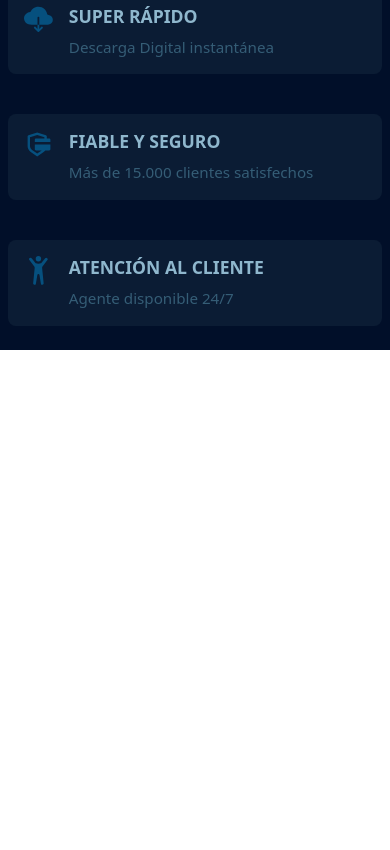
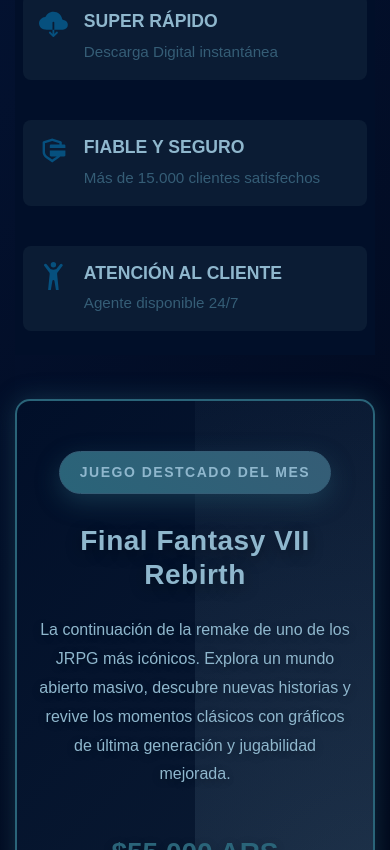
Before and after one commit to sara-18Git/proyecto2-grupal, a React (Vite) app in the folder proyecto2/: page / in a window 390 px wide. Shown: the part 1150-2000 px from the top of the page. Before the commit the page ends 1500 px from the top, so only its background shows below. Built offline with nearby package versions, Linux system fonts and the light colour scheme.

Commit message:
Juego destacado (#12)
* termine de hacer el responsive de los carruseles y los mejores,falta enlazar a los detalles

* termiene de hacer el componente beneficios

* termine de hacer el banner del juego destacado

---------

Co-authored-by: Amelia-0705 <maantonib@yahoo.com.ar>

```diff
--- /dev/null
+++ b/proyecto2/src/components/Destacado.jsx
@@ -0,0 +1,37 @@
+import React from "react";
+import "bootstrap/dist/css/bootstrap.min.css";
+import "./css/destacado.css";
+
+const Destacado = () => {
+  return (
+    <div className="contenedorDestacado">
+      <div className="contenedorDelJuego">
+        <div className="contendorImagen">
+          <img
+            src="https://static0.gamerantimages.com/wordpress/wp-content/uploads/2024/02/ff7-rebirth-cloud-sephiroth-and-zack.jpg?q=50&fit=crop&w=1100&h=618&dpr=1.5"
+            alt=""
+          />
+        </div>
+        <div className="contenedorTexto">
+          <span>JUEGO DESTCADO DEL MES</span>
+          <h2>Final Fantasy VII Rebirth</h2>
+          <p>
+           La continuación de la remake de uno de los JRPG más icónicos. Explora
+            un mundo abierto masivo, descubre nuevas historias y revive los momentos
+            clásicos con gráficos de última generación y jugabilidad mejorada.
+          </p>
+          <div className="banner-precio">$55.000 ARS</div>
+          <div className="banner-acciones">
+            {/* <Link to="/producto/cyberpunk-2077" className="btn btn-primary">
+              Ver Detalles
+            </Link> */}
+            <button className="btn btn-secondary">Agregar a lista de deseos</button>
+            <button className="btn btn-secondary">Comprar</button>
+          </div>
+        </div>
+      </div>
+    </div>
+  );
+};
+
+export default Destacado;
--- a/proyecto2/src/components/carruseles.jsx
+++ b/proyecto2/src/components/carruseles.jsx
@@ -67,18 +67,20 @@ const Carruseles = () => {
       category: "Aventura",
     },
   ];
+
   const responsive = {
     0: { items: 1 },
     568: { items: 2 },
     1024: { items: 3 },
   };
 
+
   const renderItems = items.map((item) => (
     <div key={item.id} className="carruseles-card h-100 d-flex flex-column">
       <Link
         to={`/producto/${item.id}`}
         className="text-decoration-none"
-      style={{ color: 'inherit' }}
+        style={{ color: "inherit" }}
       >
         <div className="carruseles-image-container">
           <img
@@ -90,14 +92,15 @@ const renderItems = items.map((item) => (
 
         <div className="carruseles-content d-flex flex-column flex-grow-1">
           <h3 className="carruseles-title">{item.title}</h3>
-        <p className="carruseles-description flex-grow-1">{item.description}</p>
+          <p className="carruseles-description flex-grow-1">
+            {item.description}
+          </p>
           <div className="carruseles-category-tag">{item.category}</div>
           <span className="carruseles-price mt-auto">{item.price}</span>
         </div>
       </Link>
     </div>
   ));
-
   return (
     <div className="carruseles-container">
       <h2 className="carruseles-heading">Juegos Destacados</h2>
@@ -120,9 +123,10 @@ const renderItems = items.map((item) => (
                 <path
                   d="M15.5 5l-7 7 7 7"
                   stroke="currentColor"
-                  stroke-width="3"
+
+                  strokeWidth="3"
                   fill="none"
-                  stroke-linecap="round"
+                  strokeLinecap="round"
                 />
               </svg>
             </button>
@@ -138,9 +142,9 @@ const renderItems = items.map((item) => (
                 <path
                   d="M8.5 5l7 7-7 7"
                   stroke="currentColor"
-                  stroke-width="3"
+                  strokeWidth="3"
                   fill="none"
-                  stroke-linecap="round"
+                  strokeLinecap="round"
                 />
               </svg>
             </button>
--- /dev/null
+++ b/proyecto2/src/components/css/destacado.css
@@ -0,0 +1,298 @@
+body {
+  background: linear-gradient(135deg, #051b44 0%, #000310 100%);
+  margin: 0;
+  padding: 20px;
+  min-height: 100vh;
+  font-family: 'Arial', sans-serif;
+}
+
+.contenedorDestacado {
+  padding: 50px 0;
+  background: linear-gradient(135deg, #010f29 0%, #102239 100%);
+  border-radius: 20px;
+  margin: 40px auto;
+  max-width: 1400px;
+  box-shadow: 0 20px 40px rgba(0, 0, 0, 0.4);
+  position: relative;
+  overflow: hidden;
+  border: 2px solid #2a6479;
+}
+
+.contenedorDestacado::before {
+  content: '';
+  position: absolute;
+  top: -50%;
+  right: -50%;
+  width: 100%;
+  height: 200%;
+  background: radial-gradient(circle, rgba(143, 183, 205, 0.15) 0%, transparent 70%);
+  pointer-events: none;
+}
+
+.contenedorDelJuego {
+  display: flex;
+  align-items: center;
+  max-width: 1300px;
+  margin: 0 auto;
+  padding: 0 50px;
+  position: relative;
+  z-index: 2;
+  gap: 60px;
+}
+
+.contendorImagen {
+  flex: 0 0 50%;
+  position: relative;
+}
+
+.contendorImagen::after {
+  content: '';
+  position: absolute;
+  top: -20px;
+  right: -20px;
+  bottom: 20px;
+  left: 20px;
+  background: linear-gradient(45deg, #2a6479, #355d76);
+  border-radius: 20px;
+  z-index: -1;
+  opacity: 0.4;
+  filter: blur(15px);
+}
+
+.contendorImagen img {
+  width: 100%;
+  height: 450px;
+  object-fit: cover;
+  border-radius: 15px;
+  box-shadow: 0 20px 40px rgba(0, 0, 0, 0.6);
+  transition: all 0.3s ease;
+  border: 3px solid #355d76;
+}
+
+.contendorImagen img:hover {
+  transform: translateY(-8px);
+  box-shadow: 0 25px 50px rgba(0, 0, 0, 0.7);
+}
+
+.contenedorTexto {
+  flex: 0 0 45%;
+  color: #8fb7cd;
+  padding: 30px 0;
+}
+
+.contenedorTexto span {
+  display: inline-block;
+  background: linear-gradient(45deg, #2a6479, #355d76);
+  padding: 12px 25px;
+  border-radius: 30px;
+  font-size: 16px;
+  font-weight: 600;
+  margin-bottom: 30px;
+  box-shadow: 0 8px 25px rgba(42, 100, 121, 0.4);
+  letter-spacing: 1.5px;
+  text-transform: uppercase;
+  color: #8fb7cd;
+  border: 1px solid #355d76;
+}
+
+.contenedorTexto h2 {
+  font-size: 42px;
+  font-weight: 700;
+  margin-bottom: 25px;
+  color: #8fb7cd;
+  text-shadow: 0 4px 15px rgba(0, 0, 0, 0.4);
+  line-height: 1.2;
+  letter-spacing: 0.5px;
+}
+
+.contenedorTexto p {
+  font-size: 18px;
+  line-height: 1.8;
+  margin-bottom: 35px;
+  color: #8fb7cd;
+  text-shadow: 0 2px 8px rgba(0, 0, 0, 0.3);
+  padding-right: 20px;
+}
+
+.banner-precio {
+  font-size: 36px;
+  font-weight: 700;
+  color: #2a6479;
+  margin-bottom: 35px;
+  text-shadow: 0 3px 10px rgba(0, 0, 0, 0.3);
+  display: inline-block;
+  position: relative;
+  padding: 8px 0;
+}
+
+.banner-precio::after {
+  content: '';
+  position: absolute;
+  bottom: 0;
+  left: 0;
+  width: 100%;
+  height: 3px;
+  background: linear-gradient(90deg, #2a6479, transparent);
+}
+
+.banner-acciones {
+  display: flex;
+  gap: 20px;
+  margin-top: 40px;
+}
+
+.btn {
+  padding: 15px 30px;
+  border-radius: 35px;
+  font-weight: 600;
+  border: none;
+  cursor: pointer;
+  transition: all 0.3s ease;
+  font-size: 16px;
+  position: relative;
+  overflow: hidden;
+  letter-spacing: 0.5px;
+}
+
+.btn::before {
+  content: '';
+  position: absolute;
+  top: 0;
+  left: -100%;
+  width: 100%;
+  height: 100%;
+  background: linear-gradient(90deg, transparent, rgba(255, 255, 255, 0.2), transparent);
+  transition: left 0.5s ease;
+}
+
+.btn:hover::before {
+  left: 100%;
+}
+
+.btn-secondary {
+  background: linear-gradient(45deg, #2a6479, #355d76);
+  color: #8fb7cd;
+  box-shadow: 0 12px 30px rgba(42, 100, 121, 0.4);
+  border: 2px solid #355d76;
+}
+
+.btn-secondary:hover {
+  transform: translateY(-4px);
+  box-shadow: 0 18px 40px rgba(42, 100, 121, 0.5);
+  background: linear-gradient(45deg, #355d76, #2a6479);
+}
+
+
+.contenedorDestacado {
+  border: 2px solid #2a6479;
+  box-shadow: 0 0 25px rgba(42, 100, 121, 0.4);
+}
+.contenedorTexto > * {
+  margin-bottom: 25px;
+}
+
+.contenedorTexto > *:last-child {
+  margin-bottom: 0;
+}
+
+/* Responsive */
+@media (max-width: 1200px) {
+  .contenedorDelJuego {
+    gap: 40px;
+    padding: 0 30px;
+  }
+
+  .contendorImagen img {
+    height: 400px;
+  }
+
+  .contenedorTexto h2 {
+    font-size: 36px;
+  }
+}
+
+@media (max-width: 992px) {
+  .contenedorDelJuego {
+    flex-direction: column;
+    text-align: center;
+    gap: 40px;
+  }
+
+  .contendorImagen {
+    order: 2;
+    width: 100%;
+    flex: 0 0 100%;
+  }
+
+  .contenedorTexto {
+    order: 1;
+    width: 100%;
+    flex: 0 0 100%;
+    padding: 20px 0;
+  }
+
+  .contenedorTexto h2 {
+    font-size: 32px;
+  }
+
+  .banner-acciones {
+    justify-content: center;
+  }
+
+  .contendorImagen img {
+    height: 350px;
+  }
+
+  .contenedorTexto p {
+    padding-right: 0;
+  }
+}
+
+@media (max-width: 576px) {
+  body {
+    padding: 15px;
+  }
+
+  .contenedorDestacado {
+    padding: 30px 0;
+    margin: 20px auto;
+    border-radius: 15px;
+  }
+
+  .contenedorDelJuego {
+    padding: 0 20px;
+    gap: 30px;
+  }
+
+  .contenedorTexto h2 {
+    font-size: 28px;
+  }
+
+  .btn {
+    padding: 12px 25px;
+    font-size: 14px;
+  }
+
+  .banner-precio {
+    font-size: 28px;
+  }
+
+  .contendorImagen img {
+    height: 280px;
+  }
+
+  .banner-acciones {
+    flex-direction: column;
+    gap: 15px;
+    margin-top: 30px;
+  }
+
+  .contenedorTexto span {
+    font-size: 14px;
+    padding: 10px 20px;
+  }
+
+  .contenedorTexto p {
+    font-size: 16px;
+  }
+}
--- a/proyecto2/src/pages/HomePage.jsx
+++ b/proyecto2/src/pages/HomePage.jsx
@@ -3,6 +3,9 @@ import React from "react";
 import Carruseles from "../components/carruseles";
 import Carrusel from "../components/Carrusel";
 import Beneficios from "../components/Beneficios";
+import Destacado from "../components/Destacado";
+
+
 const HomePage = () => {
   return (
     <div>
@@ -11,6 +14,9 @@ const HomePage = () => {
       <br />
       <Beneficios></Beneficios>
 
+      <br />
+      <Destacado></Destacado>
+
     </div>
   );
 };
```
Lines whose indentation alone changed are shown as unchanged.
